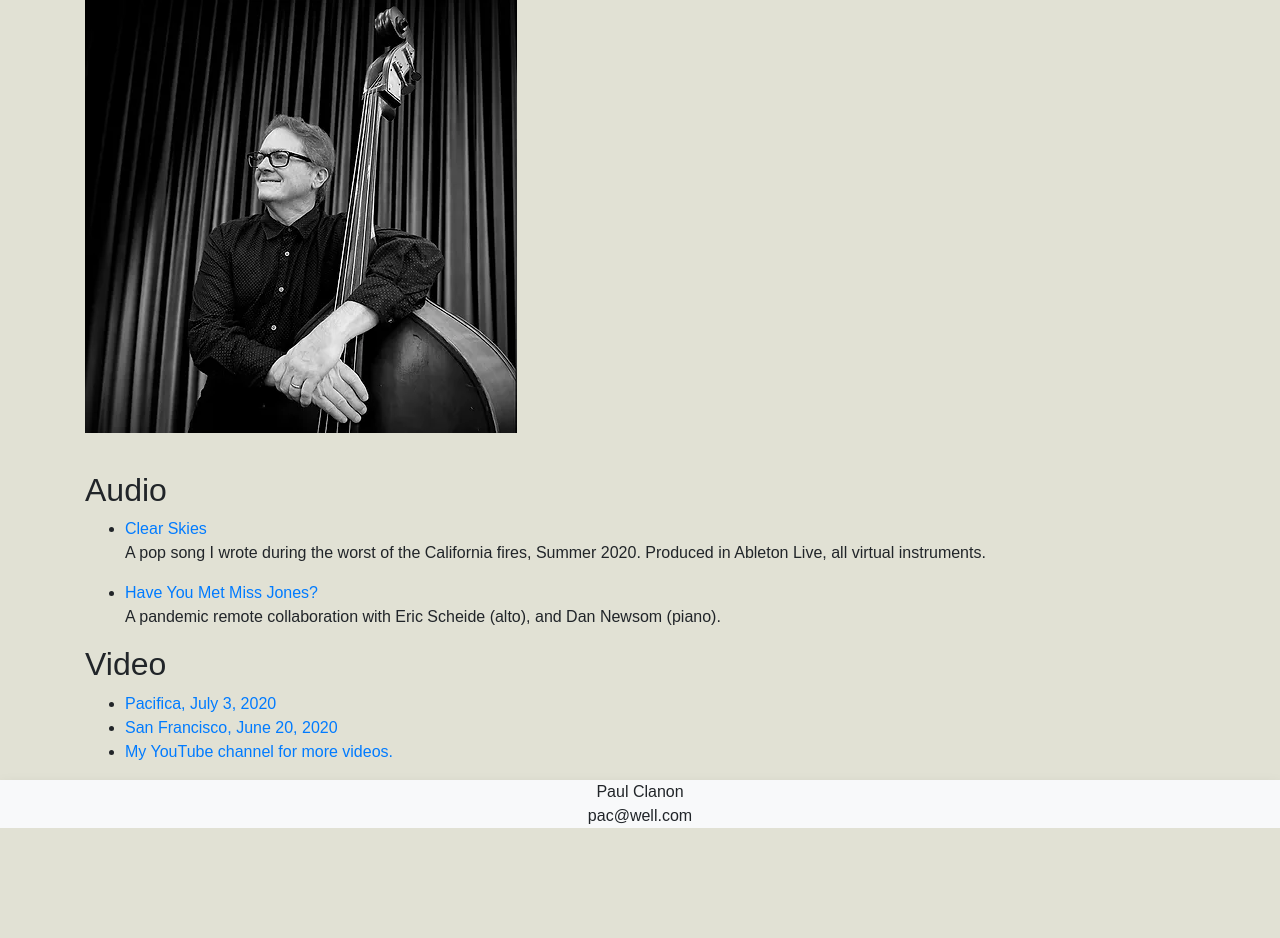
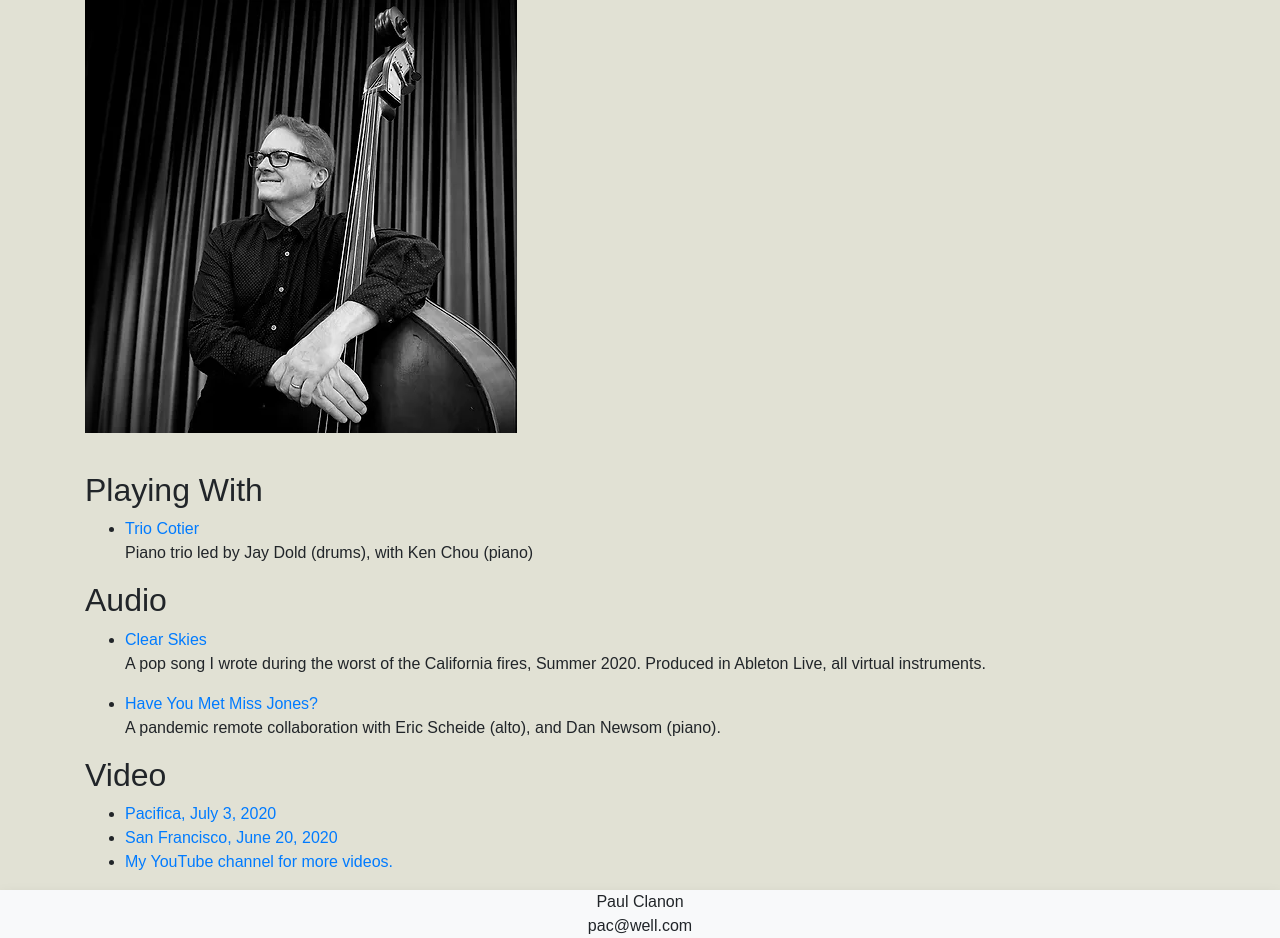
Before and after one commit to pclanon/paulclanon_com, a Flask app: page /music in a window 1280 px wide. Shown: the part 153-1091 px from the top of the page. Before the commit the page ends 981 px from the top, so only its background shows below. Run offline with Flask 2, Linux system fonts and the light colour scheme; some libraries are stand-ins or nearby versions.

Commit message:
Changes and additions.

```diff
--- a/templates/music/music.html
+++ b/templates/music/music.html
@@ -6,6 +6,13 @@
     <p>I'm a doublebassist in San Francisco, playing mostly small-combo jazz.</p>
 
 <img style="margin-bottom:1cm;" src="{{ url_for('static', filename = 'img/music/Paul_Bass_Headshot.png') }}" alt="Paul Headshot", location="right">
+
+<h2>Playing With</h2>
+
+    <ul>
+        <li> <a href="https://triocotier.com">Trio Cotier</a></li>
+        <p>Piano trio led by Jay Dold (drums), with Ken Chou (piano)</p>
+    </ul>
 
 <h2>Audio</h2>
 
```
